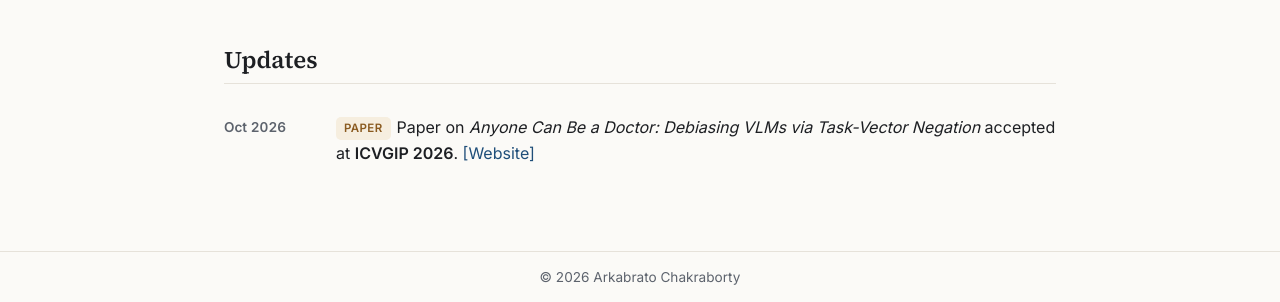
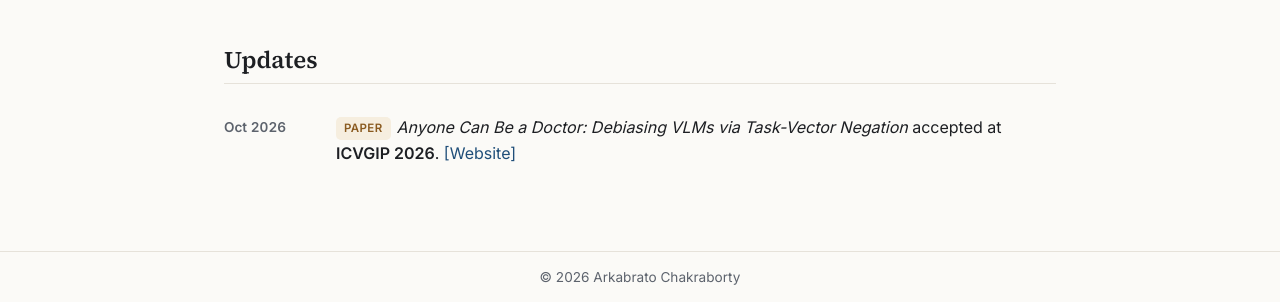
Before and after one commit to arkabrato-57/arkabrato-57.github.io, a plain HTML site: page index.html in a window 1280 px wide. Shown: the part 581-883 px from the top of the page. Drawn offline with Linux system fonts and the light colour scheme.

Commit message:
Update index.html

```diff
--- a/index.html
+++ b/index.html
@@ -183,7 +183,7 @@ const SITE = {
     { label: "CV",             url: "#",                           icon: "cv" }
   ],
   updates: [
-    { date: "Oct 2026", tag: "Paper",      text: `Paper on <i>Anyone Can Be a Doctor: Debiasing VLMs via Task-Vector Negation</i> accepted at <b>ICVGIP 2026</b>. <a href="https://arkabrato-57.github.io/VLMBias/">[Website]</a>` },
+    { date: "Oct 2026", tag: "Paper",      text: `<i>Anyone Can Be a Doctor: Debiasing VLMs via Task-Vector Negation</i> accepted at <b>ICVGIP 2026</b>. <a href="https://arkabrato-57.github.io/VLMBias/">[Website]</a>` },
   ],
   publications: [
         { year: 2026, type: "c", authors: ["Arkabrato Chakraborty", "Naquee Rizwan", "Saptarshi Ghosh", "Abir Das"],
```
